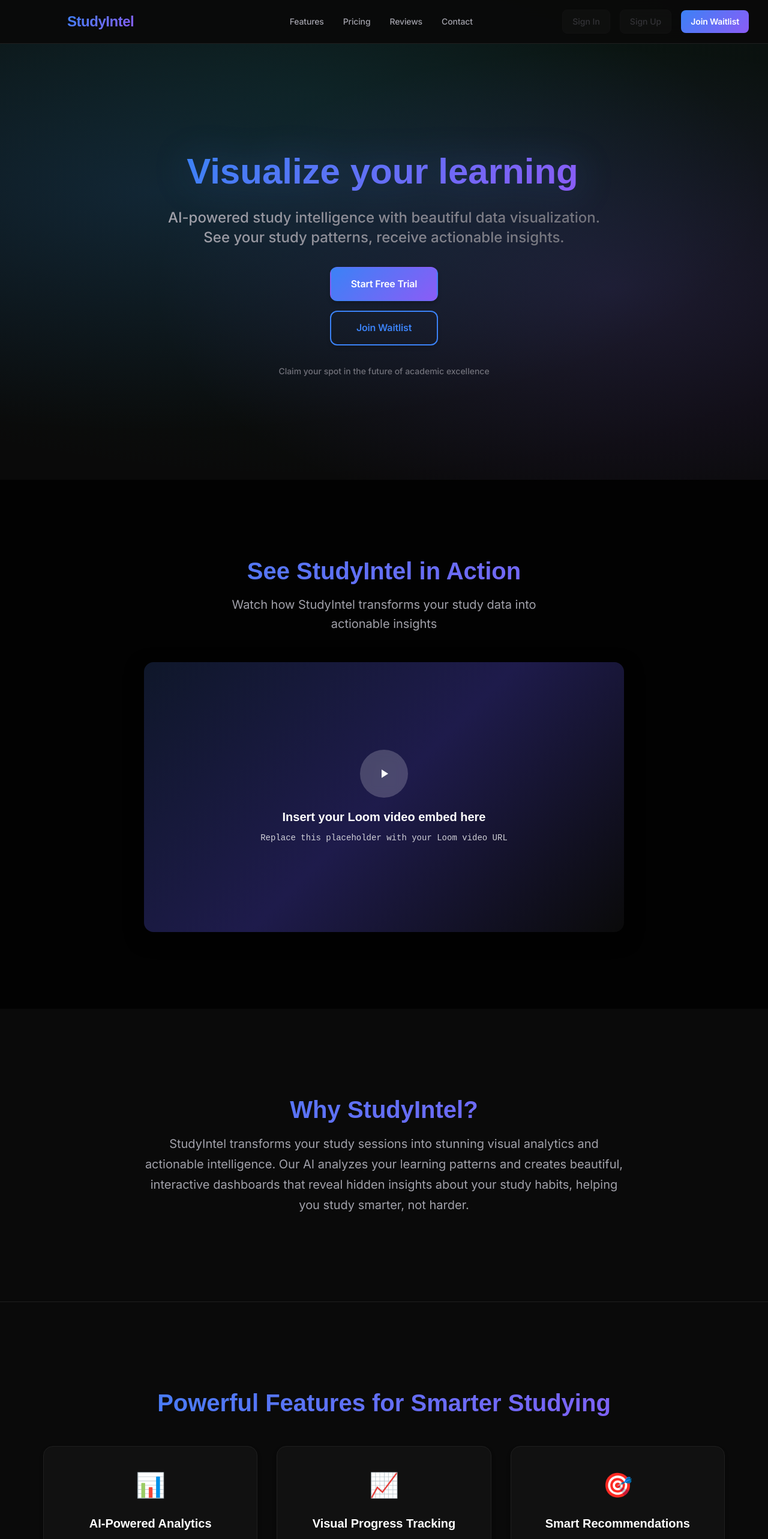
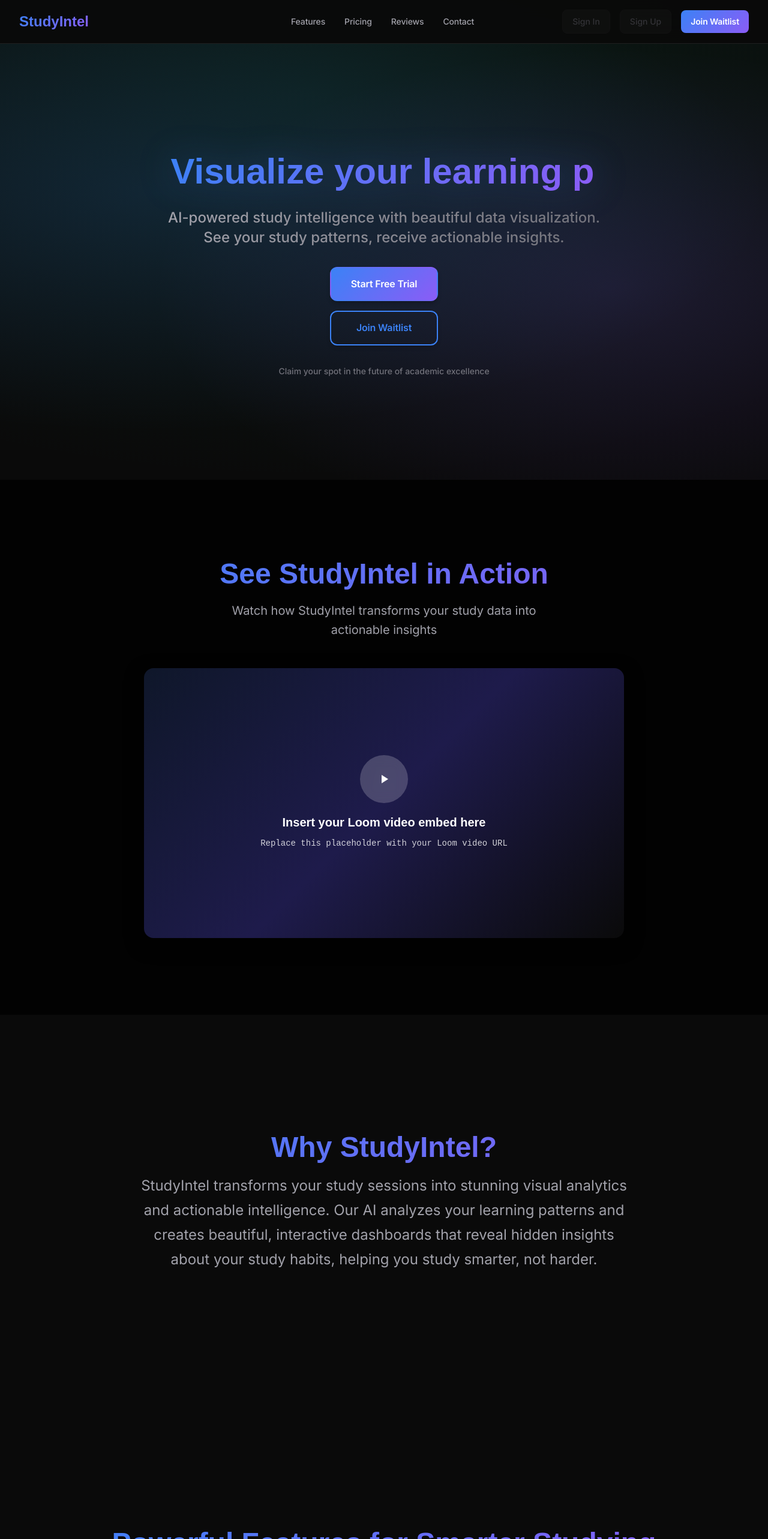
Before and after one commit to PiyushJ1/StudyIntel, a Next.js app in the folder frontend/: page / in a window 1280 px wide. Shown: the top 2566 px of the page at 60% size. Built offline with nearby package versions, Linux system fonts and the light colour scheme.

Commit message:
tweak small UI elements like font, spacing etc

```diff
--- a/frontend/styles/Home.module.css
+++ b/frontend/styles/Home.module.css
@@ -70,8 +70,7 @@
   color: transparent;
   text-decoration: none;
   font-family: 'Poppins', sans-serif;
-  letter-spacing: -0.02em;
-  margin-left: 5rem;
+  margin-right: 5rem;
 }
 
 .navCenter {
@@ -287,7 +286,7 @@
 }
 
 .sectionTitle {
-  font-size: clamp(2rem, 4vw, 2.5rem);
+  font-size: clamp(3rem, 4vw, 2.5rem);
   font-weight: 700;
   text-align: center;
   margin-bottom: 1rem;
@@ -987,14 +986,15 @@
 .aboutSection {
   background: var(--dark-bg);
   padding: 5rem 0;
-  border-bottom: 1px solid var(--card-border);
+  margin-top: 3rem;
+  margin-bottom: 8.5rem;
 }
 
 .aboutText {
-  font-size: clamp(1.125rem, 2vw, 1.25rem);
+  font-size: clamp(1.5rem, 2vw, 1.125rem);
   color: var(--text-secondary);
   line-height: 1.7;
-  max-width: 800px;
+  max-width: 825px;
   margin: 0 auto;
   text-align: center;
   font-family: 'Inter', sans-serif;
```
